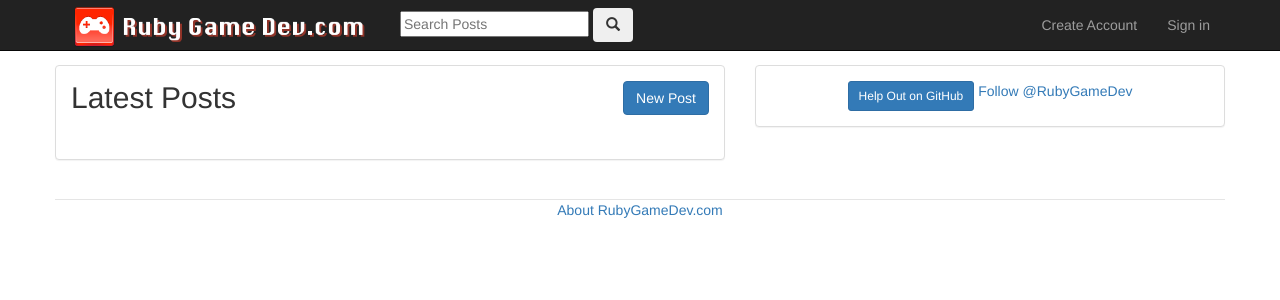
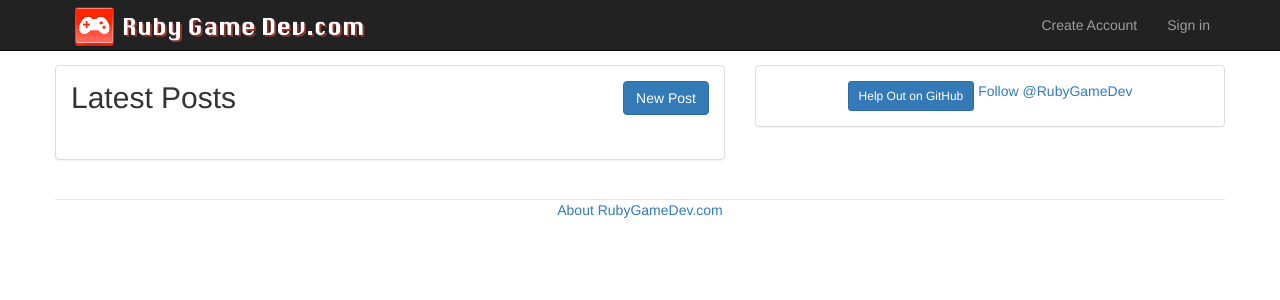
Before and after one commit to ruby-rcade/RubyGameDev.com, a Rails app: page / in a window 1280 px wide. Shown: the top 300 px of the page. Run offline with Rails 7, Linux system fonts and the light colour scheme; data that the repository does not hold is empty; style sheets or scripts are compiled from the project's sources; some libraries are stand-ins or nearby versions.

Commit message:
Remove the search form

```diff
--- a/app/assets/javascripts/tag.js.coffee
+++ /dev/null
@@ -1,3 +0,0 @@
-# Place all the behaviors and hooks related to the matching controller here.
-# All this logic will automatically be available in application.js.
-# You can use CoffeeScript in this file: http://coffeescript.org/
--- a/app/assets/stylesheets/tag.css.scss
+++ /dev/null
@@ -1,3 +0,0 @@
-// Place all the styles related to the Tag controller here.
-// They will automatically be included in application.css.
-// You can use Sass (SCSS) here: http://sass-lang.com/
--- a/app/controllers/posts_controller.rb
+++ b/app/controllers/posts_controller.rb
@@ -5,9 +5,6 @@
   # GET /posts
   # GET /posts.json
   def index
-    if params[:search]
-      @posts = Post.search(params[:search]).order("created_at DESC")
-    else
       @posts = Post.order('created_at desc')
     end
   end
--- a/app/models/post.rb
+++ b/app/models/post.rb
@@ -1,5 +1,4 @@
 class Post < ActiveRecord::Base
-
   belongs_to :user
   has_and_belongs_to_many :tags
   has_many :comments, as: :parent
@@ -50,9 +49,4 @@
       end
     end
   end
-
-  def self.search(query)
-    # where(:title, query) -> This would return an exact match of the query
-    where("title like ?", "%#{query}%")
-  end
 end
--- a/app/views/layouts/application.html.erb
+++ b/app/views/layouts/application.html.erb
@@ -1,4 +1,4 @@
- <% content_for :content do %>
+<% content_for :content do %>
   <div class="col-md-9">
     <%= yield :breadcrumbs %>
     <%= yield %>
--- a/app/views/layouts/one_column.html.erb
+++ b/app/views/layouts/one_column.html.erb
@@ -36,15 +36,9 @@
         <div class="navbar-collapse collapse">
           <ul class="nav navbar-nav">
             <li><%= render 'layouts/language_dropdown' %></li>
-            <li><%= form_tag(posts_path, :method => "get", class: "navbar-form", id: "search-form") do %>
-          <%= text_field_tag :search, params[:search], class: "span2", placeholder: "Search Posts" %>
-      <!-- In order to have the "search" icon int the button, we need to use plain HTML instead
-           of using a Rails form helper -->
-      <button class="btn" type="submit"><i class="icon-search"><span class="glyphicon glyphicon-search"></span></i></button>
-      <% end %></li>
-         </ul>
+          </ul>
 
-        <ul class="nav navbar-nav navbar-right">
+          <ul class="nav navbar-nav navbar-right">
             <% if signed_in? %>
               <li></li>
               <li class="dropdown">
--- a/config/routes.rb
+++ b/config/routes.rb
@@ -10,7 +10,6 @@
   resources :comments
   resources :tag
 
-
   resources :libraries
   resources :library_categories
 
```
